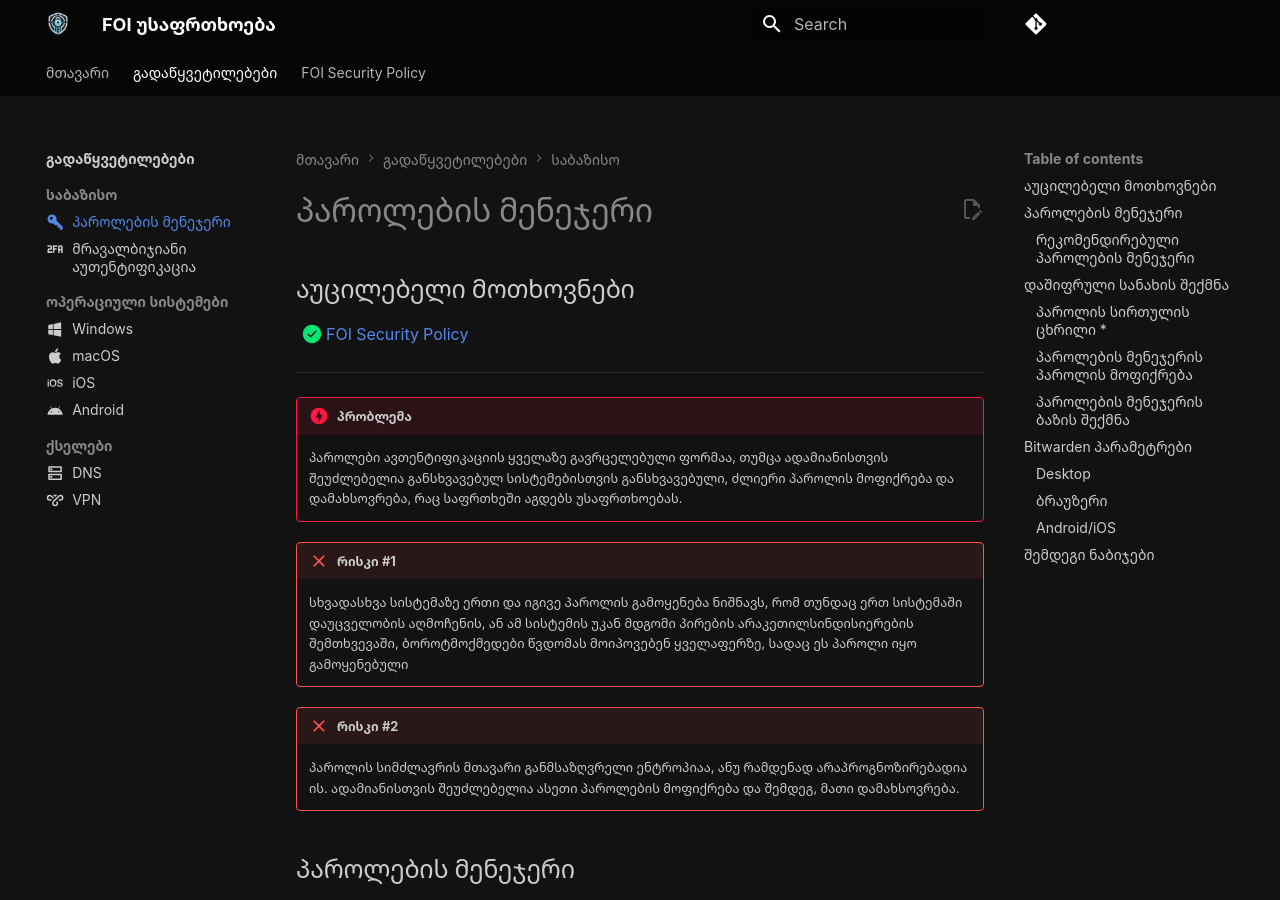
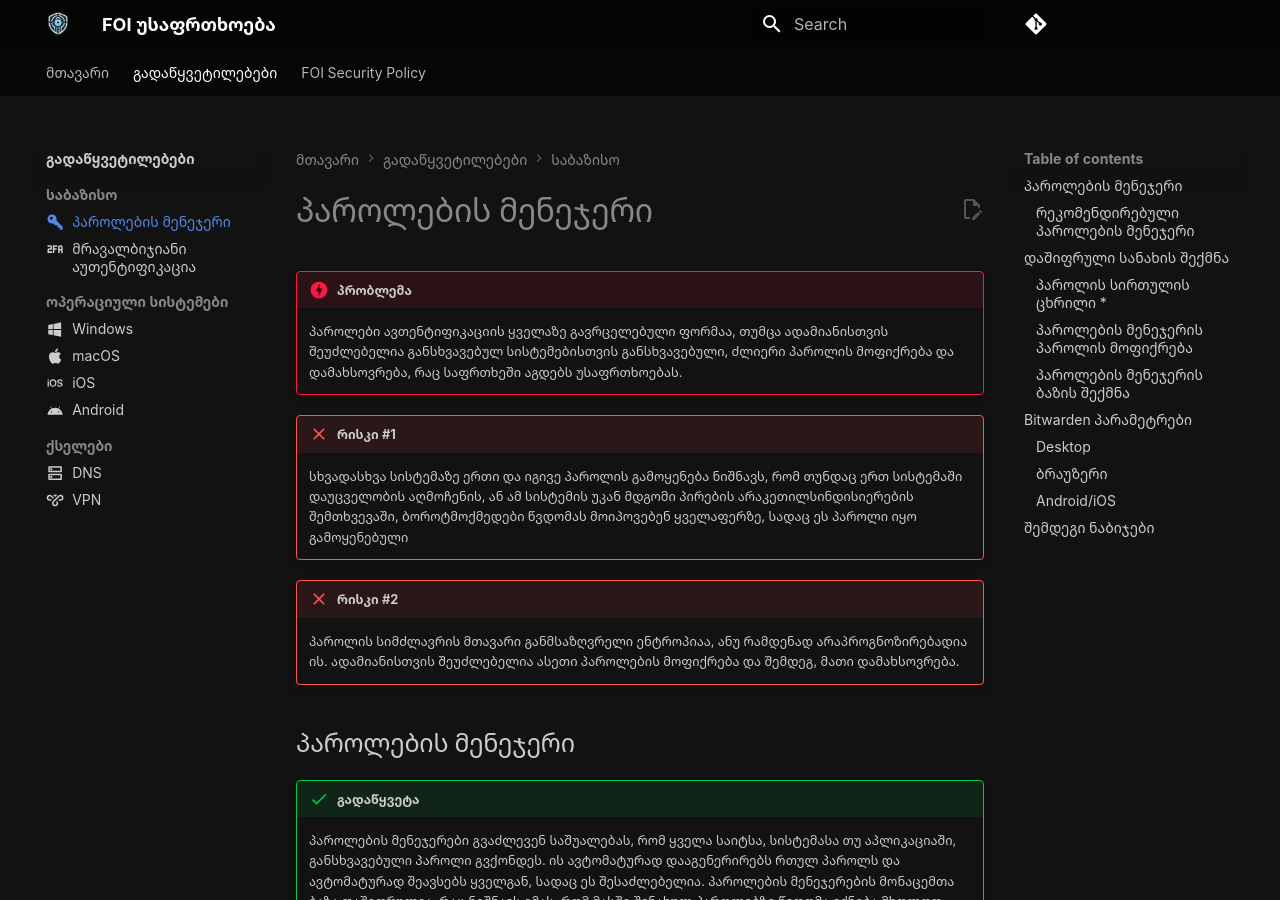
Before and after one commit to foige/security.foi.ge, an MkDocs documentation site: the page built from docs/solutions/passwords.md, in a window 1280 px wide and 900 px high. Built offline with MkDocs 1.6.1 and Material for MkDocs 9.7.7, drawn with Linux system fonts in a browser that asks for light colours; emoji names are drawn with the system emoji font; comment, search, counter and statistics services are not loaded.

Commit message:
Remove prerequisites from passwords

```diff
--- a/docs/solutions/passwords.md
+++ b/docs/solutions/passwords.md
@@ -5,11 +5,6 @@ icon: material/key-variant
 
 # პაროლების მენეჯერი
 
-## აუცილებელი მოთხოვნები
-
-- [x] [FOI Security Policy](/policies/)
-
----
 
 /// admonition | პრობლემა
     type: danger
```
